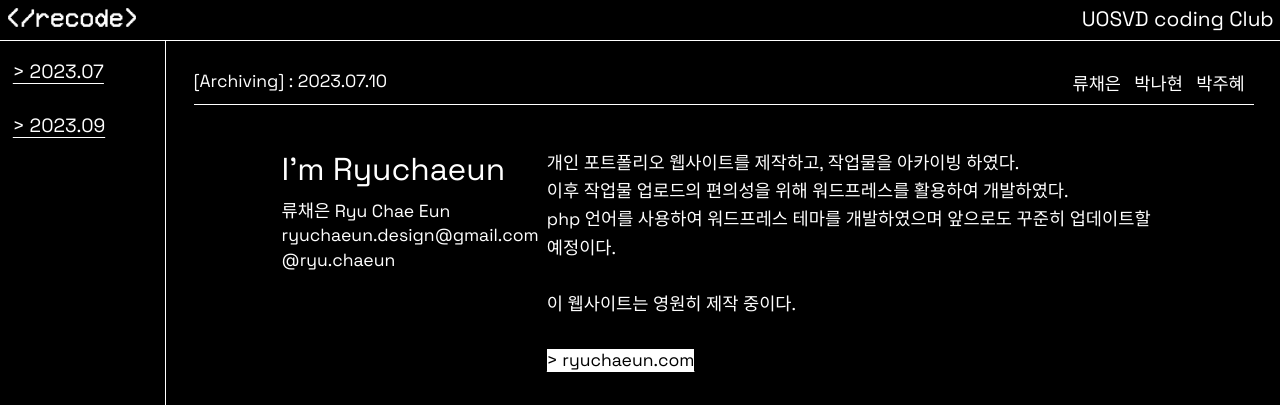
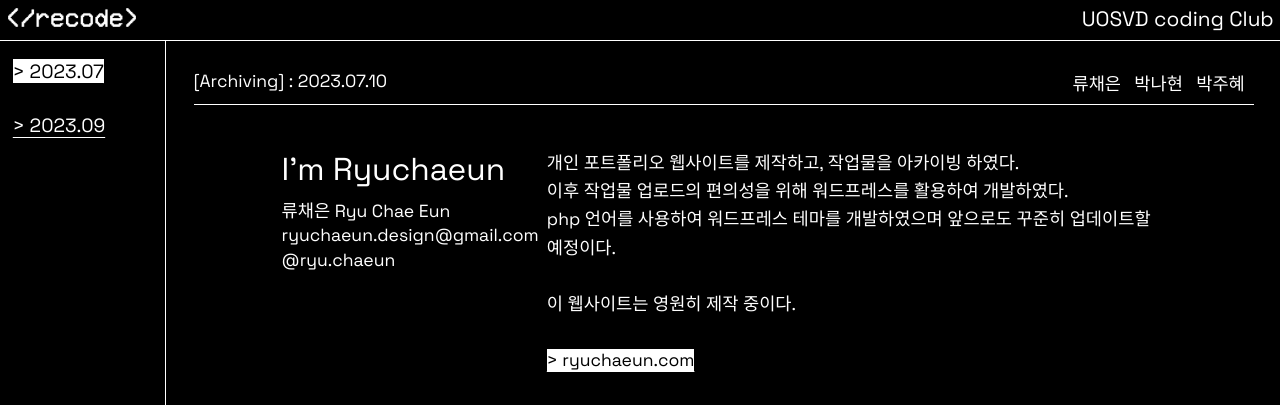
Before and after one commit to Chaeeun2/recode, a plain HTML site: page 2307/1.html in a window 1280 px wide. Shown: the top 405 px of the page. Drawn offline with nearby package versions, Linux system fonts and the light colour scheme; a script that the page names is missing; a web font is replaced by a local one.

Commit message:
3rd commit

```diff
--- a/2307/1.html
+++ b/2307/1.html
@@ -25,7 +25,7 @@
 
         <nav class="web_nav">
             <a href="index.html">
-                <div class="menu">> 2023.07</div>
+                <div class="menu" style="color:black; background:white;">> 2023.07</div>
             </a>
             <a href="../2309/index.html">
                 <div class="menu">> 2023.09</div>
```
Also changed, not shown: 2307/2.html (+1 -1 lines), 2307/3.html (+1 -1 lines), 2307/index.html (+1 -1 lines), 2309/index.html (+1 -1 lines).
